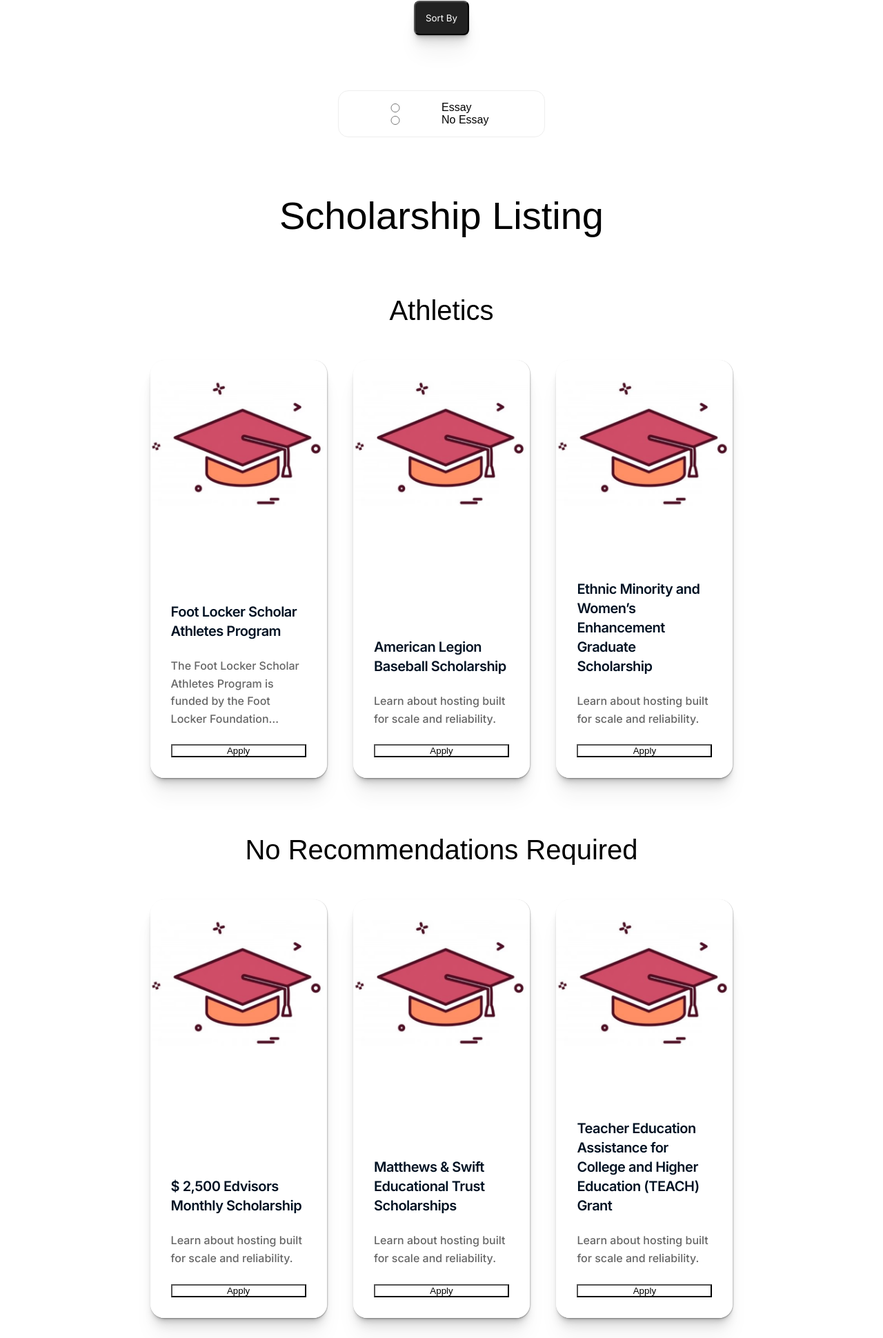
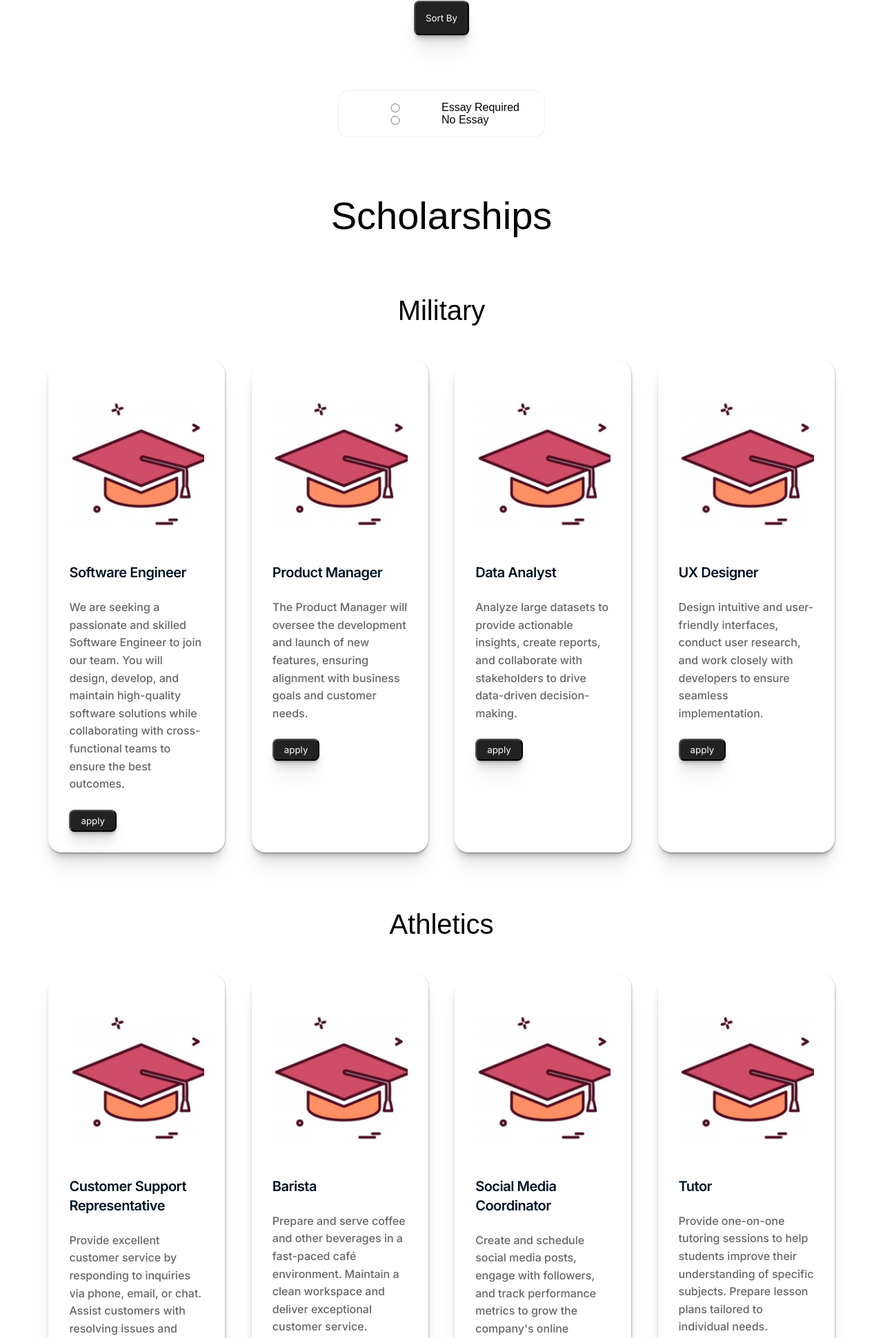
Before and after one commit to MangoEnterprize/githubcollab, a Flask app: page /scholarship in a window 1280 px wide. Shown: the part 509-2449 px from the top of the page at 69% size. Run offline with Flask 3, Linux system fonts and the light colour scheme; some libraries are stand-ins or nearby versions; some web fonts are replaced.

Commit message:
Co-authored-by: haileyChen35 <haileyChen35@users.noreply.github.com>

```diff
--- a/portal/templates/base.html
+++ b/portal/templates/base.html
@@ -62,7 +62,7 @@
         {% if current_user.is_authenticated %}
         <ul class="navbar-nav">
           <li class="nav-item">
-              <a class="nav-link" href="">Welcome, {{ current_user.firstname }}</a>
+              <a class="nav-link">Welcome, {{ current_user.firstname }}</a>
           </li>
       </ul>
 
--- a/portal/templates/scholarship.html
+++ b/portal/templates/scholarship.html
@@ -12,13 +12,40 @@
     <link href="https://fonts.googleapis.com/css2?family=Concert+One&family=Kaisei+HarunoUmi&display=swap" rel="stylesheet">
     <link href="https://fonts.googleapis.com/css2?family=Concert+One&family=Kaisei+HarunoUmi:wght@400;700&display=swap" rel="stylesheet">
     <link href="https://fonts.googleapis.com/css2?family=Concert+One&family=Inter:ital,opsz,wght@0,14..32,100..900;1,14..32,100..900&family=Kaisei+HarunoUmi:wght@400;700&display=swap" rel="stylesheet">
-    <script defer src="{{ url_for('static', filename='filter.js') }}"></script>
+<script>
+    // document.addEventListener('DOMContentLoaded', () => {
+    //     const imageUrl = "{{ url_for('static', filename='icon.png') }}";
+
+    //     const imgElement = document.createElement('img');
+    //     imgElement.src = imageUrl;
+    //     imgElement.alt = "Dynamic Image";
+
+    //     const cards = document.querySelectorAll('.card');
+    //     cards.forEach(card => {
+    //         card.appendChild(imgElement.cloneNode(true)); // Use cloneNode to ensure each card gets its own image
+    //     });
+
+    // });
+    const imageUrl = "{{ url_for('static', filename='icon.png') }}";
+</script>
+<script defer src="{{ url_for('static', filename='job.js') }}"></script>
 
 {% endblock %}
 
 
 {% block content %}
 
+<!-- <header>
+<h3>Uni-Portal</h3>
+<nav>
+    <ul>
+        <li><a href="job.html">Profile</a></li>
+        <li><a href="job.html">Search</a></li>
+        <li><a href="job.html">Tutoring</a></li>
+    </ul>
+</nav>
+
+</header> -->
 
 <main>
 
@@ -39,180 +66,117 @@
         <div class="radio-group">
 
             <div class="radio-item">
-                    <input type="radio" id="essay" value="essay" name="options">
-                    <label for="essay">Essay</label>
+                <input type="radio" value="Remote" name="options" id="Remote">
+                <label for="remote">Essay Required</label>
             </div>
             <div class="radio-item">
-                    <input type="radio" id="noEssay" value="noEssay" name="options">
-                    <label for="noEssay">No Essay</label>
+                <input type="radio" value="Onsite" name="options" id="Onsite">
+                <label for="onsite">No Essay</label>
             </div>
         </div>
     </form>
 </section>
 
 <section class="listing">
-        <h1>Scholarship Listing</h1>
-        <div class="full essay">
-            <h3>Athletics</h3>
+    <h1>Scholarships</h1>
+    <div class="full">
+        <h3>Military</h3>
         <div class="card-container">
-                <div class="card">
+            <!-- <div class="card">
                 <img src="{{ url_for('static', filename='icon.png') }}" alt="icon">
-                    <div class="content" data-type="essay">
-                        <p>Foot Locker Scholar Athletes Program</p>
-                        <p>The Foot Locker Scholar Athletes Program is funded by the Foot Locker Foundation…</p>
-                        <a href="https://scholarships360.org/scholarships/search/foot-locker-scholar-athletes-program/">
-                            <input type="button" value="Apply">
-                        </a>
-                    </div>
-
-                </div>
-                <div class="card">
-                    <img src="{{ url_for('static', filename='icon.png') }}" alt="icon">
-                    <div class="content" data-type= "no-essay">
-                        <p>American Legion Baseball Scholarship</p>
-                        <p>Learn about hosting built for scale and reliability.</p>
-                        <a href="https://scholarships360.org/scholarships/search/american-legion-baseball-scholarship/">
-                            <input type="button" value="Apply">
-                        </a>
+                <div class="content">
+                    <p>Remote Job 1</p>
+                    <p>Work from anywhere.</p>
+                    <input type="button" value="Apply" class="btn">
                 </div>
             </div>
             <div class="card">
                 <img src="{{ url_for('static', filename='icon.png') }}" alt="icon">
                 <div class="content">
-                        <p>Ethnic Minority and Women’s Enhancement Graduate Scholarship</p>
-                        <p>Learn about hosting built for scale and reliability.</p>
-                        <a href="https://scholarships360.org/scholarships/search/ethnic-minority-and-womens-enhancement-graduate-scholarship/">
-                            <input type="button" value="Apply">
-                        </a>
+                    <p>Onsite Job 2</p>
+                    <p>Office-based opportunity.</p>
+                    <input type="button" value="Apply" class="btn">
                 </div>
-                </div>
+            </div> -->
+
         </div>
     </div>
 
-        <div class="part no-essay">
-            <h3>No Recommendations Required</h3>
+    <div class="part">
+        <h3>Athletics</h3>
         <div class="card-container">
-                <div class="card">
+            <!-- <div class="card">
                 <img src="{{ url_for('static', filename='icon.png') }}" alt="icon">
                 <div class="content">
-                        <p>$ 2,500 Edvisors Monthly Scholarship</p>
+                    <p>Job 1</p>
                     <p>Learn about hosting built for scale and reliability.</p>
-                        <a href="https://tracking.edvisors.com/aff_c?offer_id=2047&aff_id=1070">
-                            <input type="button" value="Apply">
-                        </a>
+                    <input type="button" value="Apply" class="btn">
                 </div>
 
             </div>
             <div class="card">
                 <img src="{{ url_for('static', filename='icon.png') }}" alt="icon">
                 <div class="content">
-                        <p>Matthews & Swift Educational Trust Scholarships</p>
+                    <p>Job 1</p>
                     <p>Learn about hosting built for scale and reliability.</p>
-                        <a href="https://www.kofc.org/en/what-we-do/scholarships/educational-trust-scholarship.html?1tab=1tab0">
-                            <input type="button" value="Apply">
-                        </a>
+                    <input type="button" value="Apply" class="btn">
                 </div>
 
             </div>
             <div class="card">
                 <img src="{{ url_for('static', filename='icon.png') }}" alt="icon">
                 <div class="content">
-                        <p>Teacher Education Assistance for College and Higher Education (TEACH) Grant</p>
+                    <p>Job 1</p>
                     <p>Learn about hosting built for scale and reliability.</p>
-                        <a href="https://studentaid.gov/understand-aid/types/grants/teach">
-                            <input type="button" value="Apply">
-                        </a>
+                    <input type="button" value="Apply" class="btn">
                 </div>
 
-                </div>
+            </div> -->
         </div>
     </div>
 
     <div class="internship">
-            <h3>Military</h3>
+        <h3>First-Generation</h3>
         <div class="card-container">
-                <div class="card">
+            <!-- <div class="card">
                 <img src="{{ url_for('static', filename='icon.png') }}" alt="icon">
                 <div class="content">
-                        <p>Army ROTC Scholarship</p>
+                    <p>Job 1</p>
                     <p>Learn about hosting built for scale and reliability.</p>
-                        <a href="https://www.goarmy.com/careers-and-jobs/find-your-path/army-officers/rotc/scholarships.html">
-                            <input type="button" value="Apply">
-                        </a>
+                    <input type="button" value="Apply" class="btn">
                 </div>
 
             </div>
             <div class="card">
                 <img src="{{ url_for('static', filename='icon.png') }}" alt="icon">
                 <div class="content">
-                        <p>NROTC Marine Option Scholarship</p>
+                    <p>Job 1</p>
                     <p>Learn about hosting built for scale and reliability.</p>
-                        <a href="https://www.netc.navy.mil/Commands/Naval-Service-Training-Command/NROTC/Marine/Marine/Marine/#Top1">
-                            <input type="button" value="Apply">
-                        </a>
+                    <input type="button" value="Apply" class="btn">
                 </div>
 
             </div>
             <div class="card">
                 <img src="{{ url_for('static', filename='icon.png') }}" alt="icon">
                 <div class="content">
-                        <p>NROTC Navy Scholarship</p>
+                    <p>Job 1</p>
                     <p>Learn about hosting built for scale and reliability.</p>
-                        <a href="https://www.navy.com/careers-benefits/education/nrotc?q=education-opportunities/college-options-and-scholarships/nrotc">
-                            <input type="button" value="Apply">
-                        </a>
+                    <input type="button" value="Apply" class="btn">
                 </div>
 
+            </div> -->
         </div>
     </div>
-        </div>
-
-        <div class="part no-essay">
-            <h3>Other</h3>
-            <div class="card-container">
-                <div class="card">
-                    <img src="{{ url_for('static', filename='icon.png') }}" alt="icon">
-                    <div class="content">
-                        <p>$2,500 “No Sweat” Scholarship</p>
-                        <p>Learn about hosting built for scale and reliability.</p>
-                        <a href="https://www.cirkledin.com/scholarships/?ref=niche">
-                            <input type="button" value="Apply">
-                        </a>
-                    </div>
-
-                </div>
-                <div class="card">
-                    <img src="{{ url_for('static', filename='icon.png') }}" alt="icon">
-                    <div class="content">
-                        <p>$ 1,000 Tallo Career Exploration Scholarship</p>
-                        <p>Learn about hosting built for scale and reliability.</p>
-                        <a href="https://tallo.com/career-exploration-scholarship-niche20241130/?utm_source=niche&utm_medium=cpc&utm_campaign=1000-scholarship-20241130">
-                            <input type="button" value="Apply">
-                        </a>
-                    </div>
-
-                </div>
-                <div class="card">
-                    <img src="{{ url_for('static', filename='icon.png') }}" alt="icon">
-                    <div class="content">
-                        <p>$ 50,000 ScholarshipOwl No Essay Scholarship</p>
-                        <p>Learn about hosting built for scale and reliability.</p>
-                        <a href="https://tracking.scholarshipowl.com/aff_c?offer_id=24&aff_id=1345&url_id=202">
-                            <input type="button" value="Apply">
-                        </a>
-                    </div>
-
-                </div>
-            </div>
-        </div>
-
 </section>
 
 
 </main>
 
+
+
 {% endblock%}
 
+<!-- <!DOCTYPE html>
 <html lang="en">
 <head>
 </head>
```
Also changed, not shown: portal/templates/scholarship.js (+218 -0 lines), portal/templates/tutoring.html (+11 -8 lines), instance/portal.db. Lines whose indentation alone changed are shown as unchanged.
